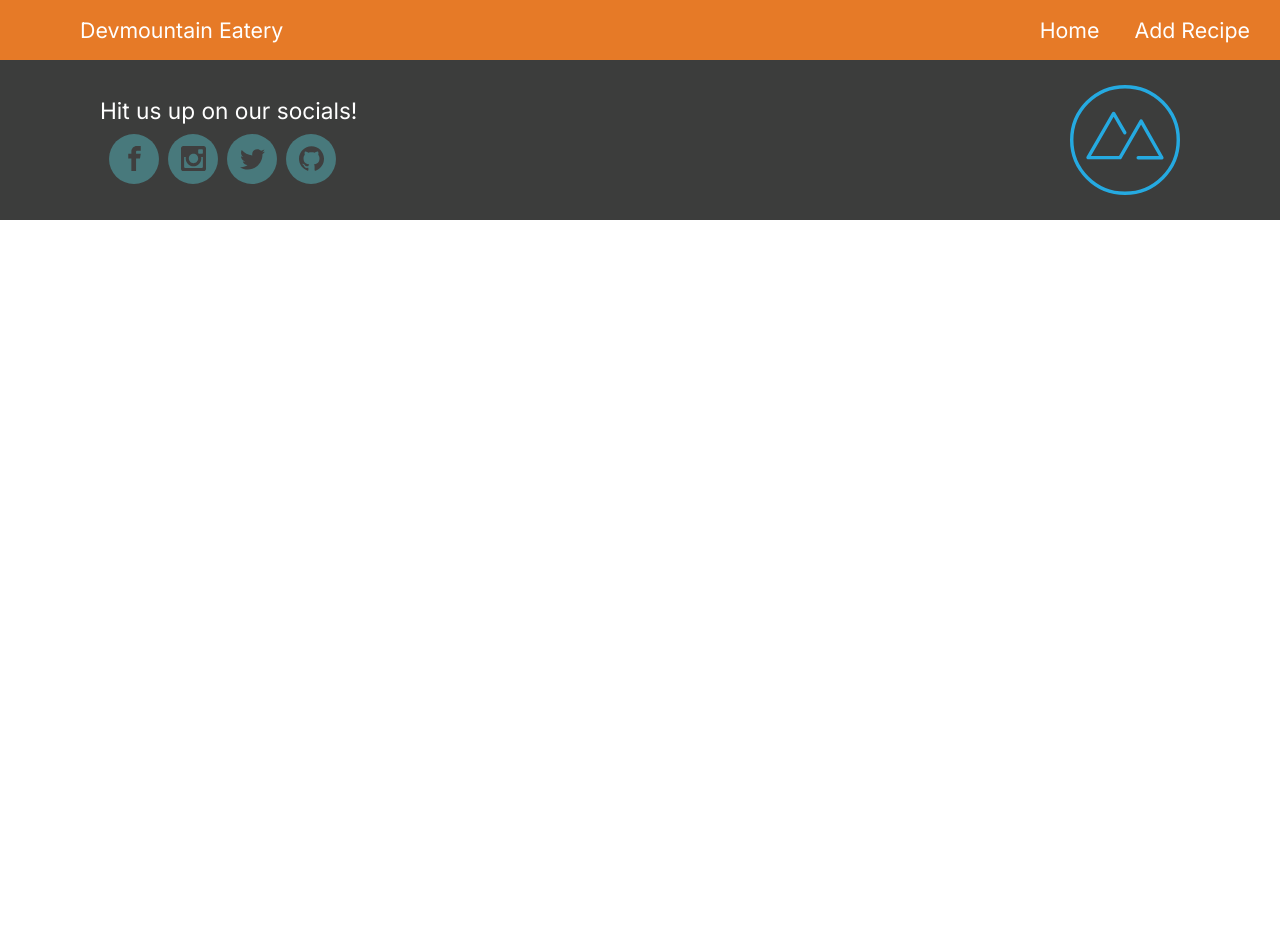
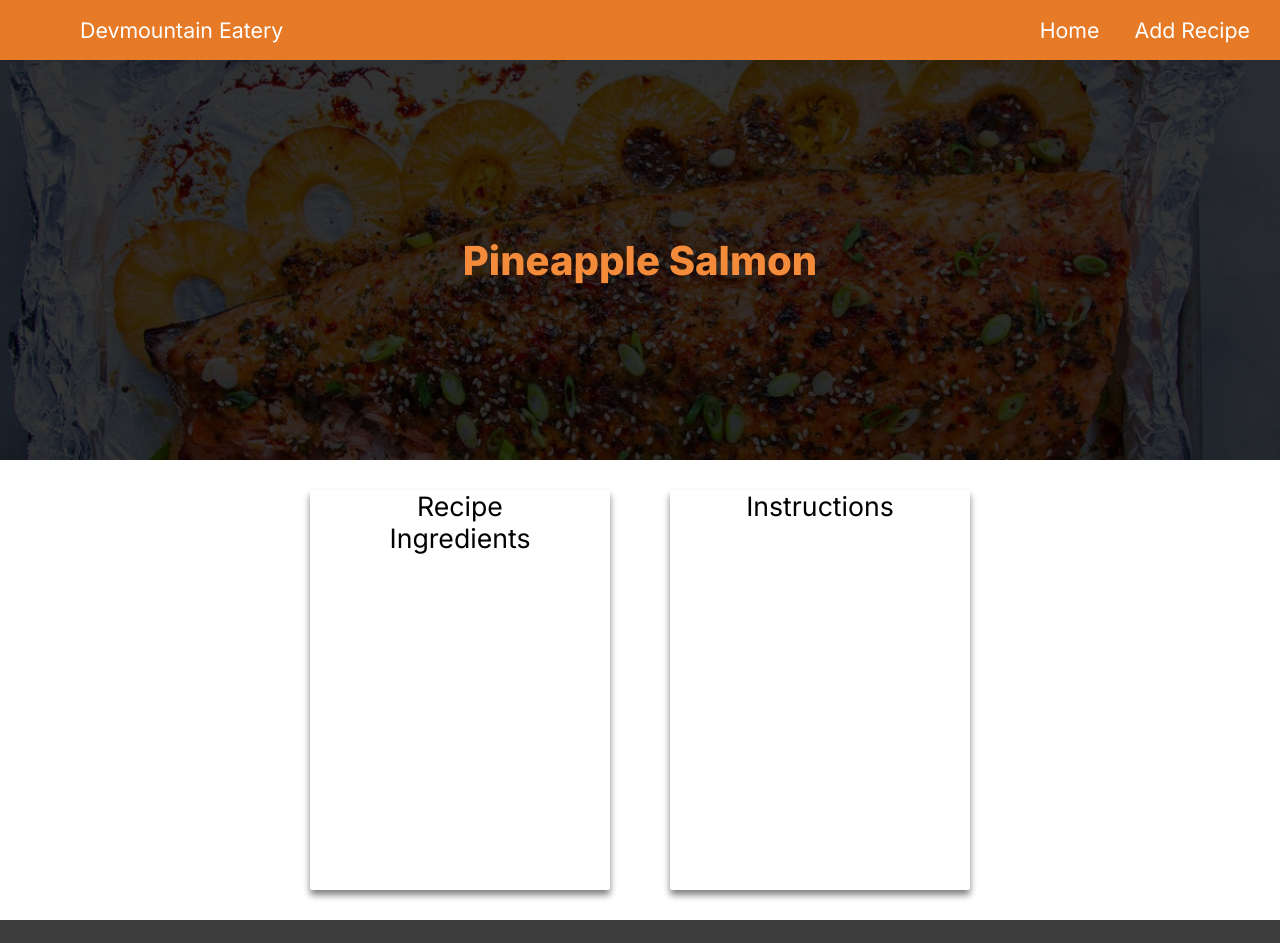
Before and after one commit to nclark561/devmountain-recipes, a React (Create React App) app: page /recipe/3 in a window 1280 px wide. Shown: the top 943 px of the page. Before the commit the page ends 800 px from the top, so only its background shows below. Built offline with nearby package versions, Linux system fonts and the light colour scheme.

Commit message:
did lots of stuff

```diff
--- /dev/null
+++ b/src/components/detailComponents/DetailScreen.css
@@ -0,0 +1,35 @@
+.detail-screen {
+    display: flex;
+    flex-direction: column;
+    align-items: center;
+}
+
+.details {
+    display: flex;
+}
+
+.ingredients {
+    display: flex;
+    flex-direction: column;
+    align-items: center;
+    width: 300px;
+    height: 400px;
+    margin: 30px;
+    box-shadow: 0 5px 7px gray;
+    border-radius: 2px;
+    font-family: Inter;
+    font-size: 20pt;
+}
+
+.instructions {
+    display: flex;
+    flex-direction: column;
+    align-items: center;
+    width: 300px;
+    height: 400px;
+    margin: 30px;
+    box-shadow: 0 5px 7px gray;
+    border-radius: 2px;
+    font-family: Inter;
+    font-size: 20pt;
+}
--- a/src/components/detailComponents/DetailScreen.jsx
+++ b/src/components/detailComponents/DetailScreen.jsx
@@ -1,9 +1,35 @@
-import React from 'react'
+import React from "react";
+import salmon from "../../assets/salmon.jpg";
+import './DetailScreen.css'
 
 const DetailScreen = () => {
   return (
-    <section>
-      {/* Welcome to the details page! This page will be reusable. Follow instructions to know what to do here. */}
+    <section className="detail-screen">
+      <div
+        className="ad-banner"
+        style={{
+          background: `linear-gradient(
+          190deg,
+          rgba(0, 0, 0, 0.8),
+          rgba(0, 0, 0, 0.8)),
+          url(${salmon})`,
+          backgroundSize: "cover",
+        }}
+      >
+        <div className="wrd-div">
+          <h1 className="banner-title">Pineapple Salmon</h1>
+        </div>
+      </div>
+      <div className="details">
+        <div className="ingredients">
+          <h2 className="ing">Recipe</h2>
+          <p className="ing-p"></p>
+          <h2 className="ing">Ingredients</h2>
+        </div>
+        <div className="instructions">
+          <h2 className="instr">Instructions</h2>
+        </div>
+      </div>
     </section>
   );
 };
--- /dev/null
+++ b/src/components/homeComponents/AdBanner.css
@@ -0,0 +1,45 @@
+.ad-banner {
+    height: 400px;
+    width: 100vw;
+    display: flex;
+    flex-direction: column;
+    justify-content: center;
+    align-items: center;
+    text-align: center;
+}
+
+.wrd-div > * {
+    margin: 15px;
+}
+
+.banner-p {
+    color: white;
+    font-family: Inter;
+    font-size: 16pt;
+    max-width: 740px;
+}
+
+.banner-title {
+    font-family: Inter;
+    font-weight: 700;
+    font-size: 30pt;
+    color: rgb(243, 139, 59);
+    margin: 28px;
+}
+
+.blue-btn {
+    background-color: rgb(72, 121, 124);
+    border: none;
+    border-radius: 2px;
+    padding: 10px;
+    color: white;
+    font-family: Inter;
+    font-size: 14pt;
+    padding-left: 15px;
+    padding-right: 15px;
+}
+
+.blue-btn:hover {
+    background-color: rgb(60, 92, 93);
+    cursor: pointer;
+}
--- a/src/components/homeComponents/AdBanner.jsx
+++ b/src/components/homeComponents/AdBanner.jsx
@@ -1,10 +1,11 @@
 import React from "react";
 import salmon from "../../assets/salmon.jpg";
 import { Link } from "react-router-dom";
+import './AdBanner.css'
 
 const AdBanner = () => {
   return (
-    <div
+    <div className="ad-banner"
       style={{
         background: `linear-gradient(
           190deg,
@@ -14,10 +15,10 @@ const AdBanner = () => {
         backgroundSize: "cover",
       }}
     >
-      <div>
-        <h3>New Recipe</h3>
-        <h1>Pineapple Salmon</h1>
-        <h3>
+      <div className="wrd-div">
+        <h3 className="banner-p">New Recipe</h3>
+        <h1 className="banner-title">Pineapple Salmon</h1>
+        <h3 className="banner-p">
           This recipe consists of fresh wild Alaskan salmon, rubbed in a bbq
           brown sugar rub, baked for 25 minutes on a bed of pineapple, and garnished in butter, garlic, and chives. You won’t want to miss it!
         </h3>
--- /dev/null
+++ b/src/components/homeComponents/HomeScreen.css
@@ -0,0 +1,49 @@
+.card-container {
+    display: flex;
+    justify-content: center;
+    flex-wrap: wrap;
+}
+
+.recipe-display {
+    display: flex;
+    flex-direction: column;
+    align-items: center;
+    justify-content: center;
+}
+
+.search {
+    display: flex;
+    align-items: center;
+    padding-left: 5px;
+    margin: 20px;
+    margin-bottom: 0;
+    border-radius: 20px;
+    background-color: rgb(245, 211, 186);
+    height: 37px;
+    width: 400px;
+}
+
+.search > input {
+    border-radius: 20px;
+    border: none;
+    background-color: rgb(245, 211, 186);
+    height: 30px;
+    width: 350px;
+    padding-top: 3px;
+    font-size: 16pt;
+    font-family: Inter;
+    color: rgb(23, 23, 24);
+}
+
+::placeholder {
+    font-size: 16pt;
+    font-family: Inter;
+    color: rgb(53, 53, 55);
+    font-weight: 100;
+}
+
+input:focus {
+    background: none;
+    border: none;
+    outline: none;
+}
--- a/src/components/homeComponents/HomeScreen.jsx
+++ b/src/components/homeComponents/HomeScreen.jsx
@@ -1,25 +1,44 @@
-import React, { useEffect, useState } from 'react'
-import axios from 'axios'
-import AdBanner from './AdBanner'
+import React, { useEffect, useState } from "react";
+import { BiSearchAlt2 } from "react-icons/bi";
+import axios from "axios";
+import AdBanner from "./AdBanner";
+import "./HomeScreen.css";
+import RecipeCard from "./RecipeCard";
 
 const HomeScreen = () => {
-  const [recipes, setRecipes] = useState([])
+  const [recipes, setRecipes] = useState([]);
+  const [search, setSearch] = useState('')
+
+  const displayRecipes = recipes.filter(e => e.recipe_name.toLowerCase().includes(search.toLowerCase()))
 
   useEffect(() => {
-    axios.get('https://recipes.devmountain.com/recipes')
-      .then(res => {
-        console.log(res.data)
-        setRecipes(res.data)
+    axios
+      .get("https://recipes.devmountain.com/recipes")
+      .then((res) => {
+        console.log(res.data);
+        setRecipes(res.data);
       })
-      .catch(err => console.log(err))
-  }, [])
+      .catch((err) => console.log(err));
+  }, []);
 
   return (
     <div>
       <AdBanner />
-      {/* Much code from Part 2 will be placed around here. Do your best! */}
+      <div className="recipe-display">
+        <div className="search">
+          <BiSearchAlt2 size="2em" color="#DA7635" />
+          <input type="text"
+          placeholder="Search for a Recipe"
+          value={search}
+          onChange={(e) => {setSearch(e.target.value)}}
+          />
+        </div>
+        <div className="card-container">
+          {displayRecipes.map(e => <RecipeCard recImg={e.image_url} recName={e.recipe_name} key={e.recipe_id} recId={e.recipe_id}/>)}
+        </div>
+      </div>
     </div>
-  )
-}
+  );
+};
 
-export default HomeScreen
+export default HomeScreen;
--- /dev/null
+++ b/src/components/homeComponents/RecipeCard.css
@@ -0,0 +1,29 @@
+.card-div {
+    display: flex;
+    flex-direction: column;
+    align-items: center;
+    width: 300px;
+    height: 400px;
+    margin: 30px;
+    box-shadow: 0 5px 7px gray;
+    border-radius: 2px;
+}
+
+.recipe-img {
+    height: 300px;
+    width: 300px;
+    border-radius: 2px;
+}
+
+.blue-btn {
+    width: 150px;
+    margin: 10px;
+    margin-top: 25px;
+}
+
+.recipe-name {
+    font-family: Inter;
+    font-size: 18pt;
+    text-align: center;
+    width: 200px;
+}
--- /dev/null
+++ b/src/components/homeComponents/RecipeCard.jsx
@@ -0,0 +1,29 @@
+import React from "react";
+import { useNavigate } from "react-router-dom";
+import "./RecipeCard.css";
+
+const RecipeCard = (props) => {
+  const { recImg, recName, recId } = props
+  const navigate = useNavigate()
+
+  const handleClick = () => {
+    navigate(`/recipe/${recId}`)
+  }
+
+  return (
+    <div className="card-div">
+      <div
+        className="recipe-img"
+        style={{
+          background: `
+              url(${recImg})`,
+          backgroundSize: "cover",
+        }}
+      ></div>
+      <h2 className="recipe-name">{recName}</h2>
+      <button className="blue-btn" onClick={handleClick}>See More</button>
+    </div>
+  );
+};
+
+export default RecipeCard;
```
